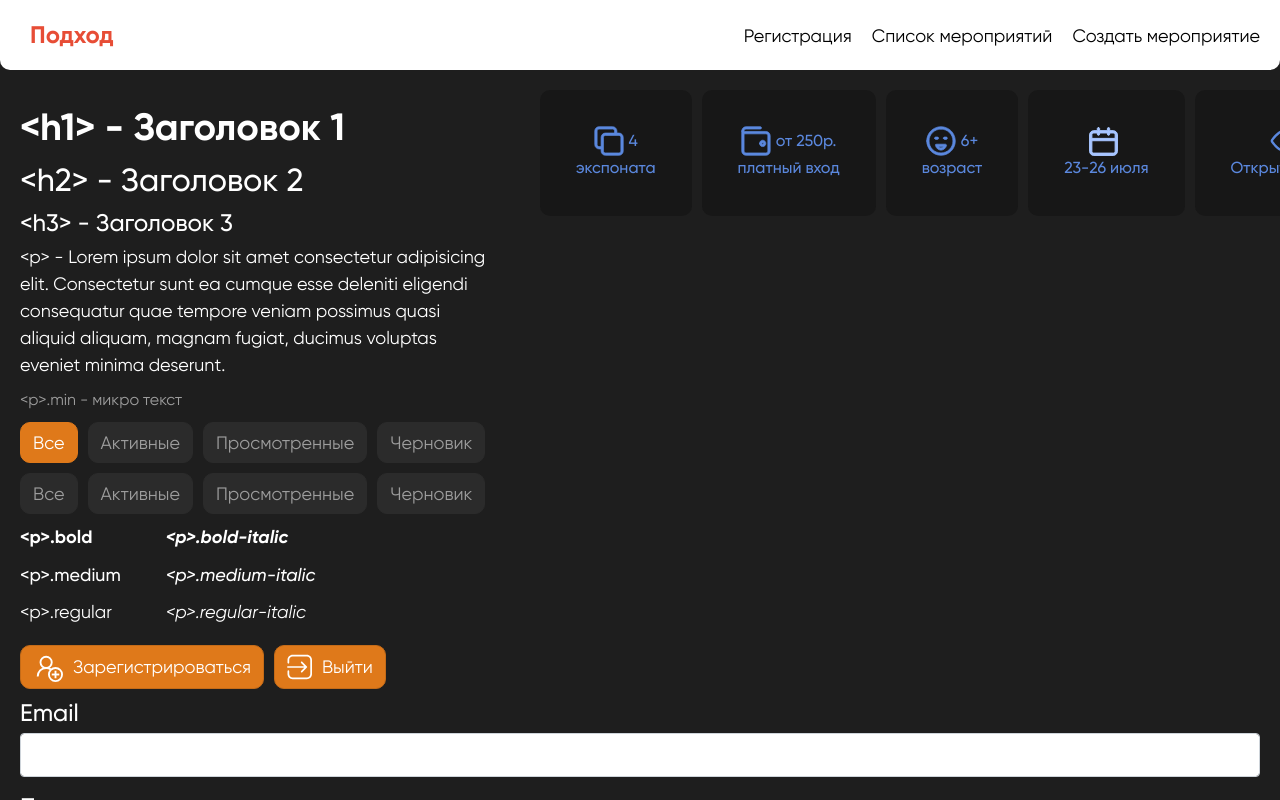
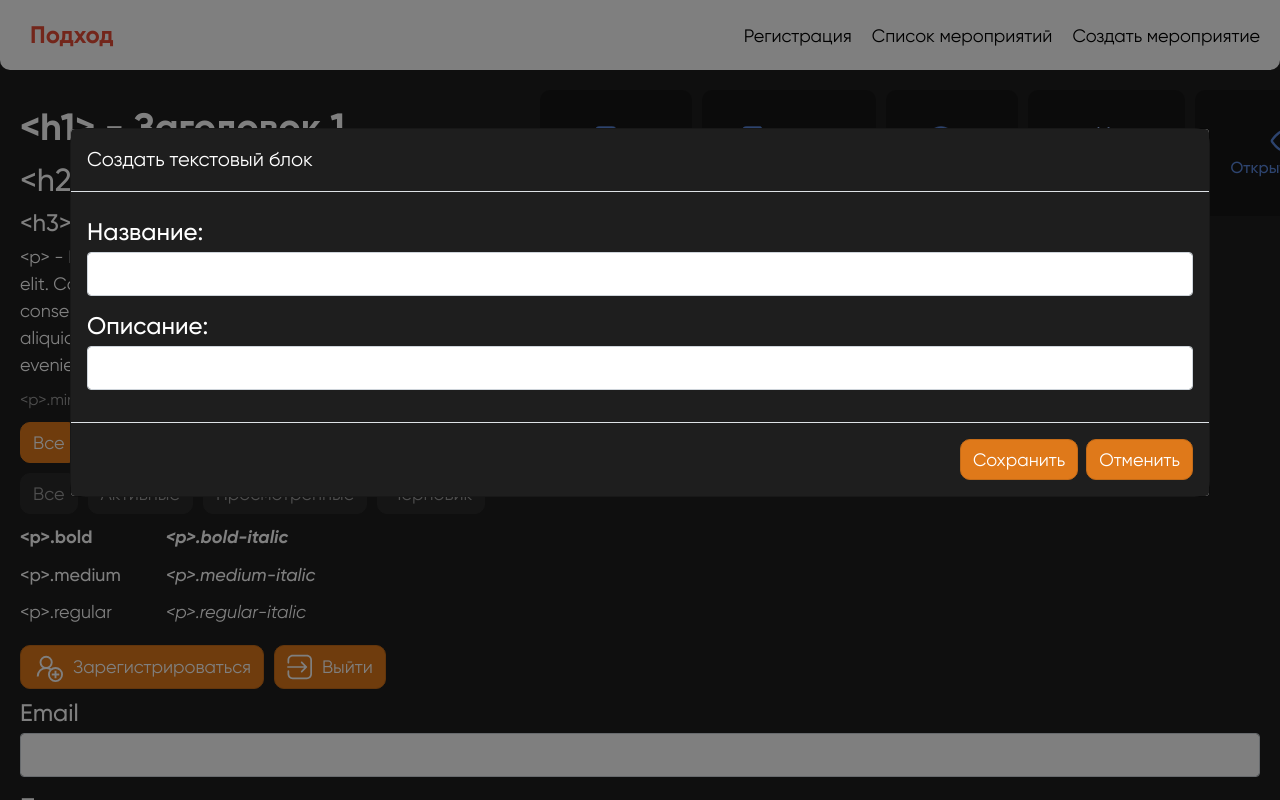
Before and after one commit to Anto-MSHK/podhod_front, a React (Create React App) app: page / in a window 1280 px wide. Shown: the top 800 px of the page. Built offline with nearby package versions, Linux system fonts and the light colour scheme.

Commit message:
TextBlock(вынести модалку оставить только форму)

```diff
--- a/src/App.tsx
+++ b/src/App.tsx
@@ -5,7 +5,7 @@ import { Layout } from "./layout/Layout";
 import Auth from "./pages/Auth/Auth";
 import { EventEdit } from "./pages/EventEdit/EventEdit";
 import { EventsList } from "./pages/EventsList/EventsList";
-import { TextBlock } from "./components/TextBlock/TextBlock";
+import { TextBlockForm } from "./components/TextBlockForm/TextBlockForm";
 
 function App() {
 	return (
@@ -17,7 +17,7 @@ function App() {
 				<Route element={<EventEdit />} path="/expo/"></Route>
 				<Route element={<EventEdit />} path="/expo/:id"></Route>
 				<Route element={<EventsList />} path="/event"></Route>
-				<Route element={<TextBlock buttonLabel={undefined} className={undefined}/>} path="/textblock"></Route>
+
 			</Routes>
 		</Layout>
 	);
--- a/src/app/services/BlockApi.ts
+++ b/src/app/services/BlockApi.ts
@@ -10,12 +10,17 @@ import {
 	CreateEventPayloadT,
 } from "../Types/EventsT";
 
-type ChapterT = {
-    title: string
+type BlockT = {
+	id?: string,
+    title: string,
+	type: string,
+	content: {
+		description: string,
+	}
 }
-type AddEventReqT = {
+type AddBlockReqT = {
     chapterId: string,
-    body: ChapterT
+    body: BlockT,
 }
 
 
@@ -28,7 +33,7 @@ export const blocksApi = createApi({
 	}),
 	endpoints: builder => ({
 
-		addBlock: builder.mutation<any, AddEventReqT>({
+		addBlock: builder.mutation<any, AddBlockReqT>({
 			query: ({chapterId, body}) => ({
 				url: `/${chapterId}/block`,
 				method: "POST",
@@ -38,4 +43,4 @@ export const blocksApi = createApi({
 	}),
 });
 
-const {useAddBlockMutation} = blocksApi
+export const {useAddBlockMutation} = blocksApi
--- a/src/components/TextBlock/TextBlock.tsx
+++ /dev/null
@@ -1,30 +0,0 @@
-import React, { useState } from 'react';
-import { Button, Modal, ModalHeader, ModalBody, ModalFooter } from 'reactstrap';
-import { Large } from '../../stories/Button.stories';
-
-export const TextBlock = (props: { buttonLabel: any; className: any; }) => {
-  const {
-    buttonLabel,
-    className
-  } = props;
-
-  const [modal, setModal] = useState(false);
-
-  const toggle = () => setModal(!modal);
-
-  return (
-    <div>
-      <Button color="danger" onClick={toggle}>Text</Button>
-      <Modal isOpen={modal} toggle={toggle} className={className}>
-        <ModalHeader toggle={toggle}></ModalHeader>
-        <ModalBody>
-         <input  style={{fontWeight: '600'}} type='text'/>
-        </ModalBody>
-        <ModalFooter>
-          <Button color="primary" onClick={toggle}>Добавить</Button>{' '}
-          <Button color="secondary" onClick={toggle}>Отмена</Button>
-        </ModalFooter>
-      </Modal>
-    </div>
-  );
-}
--- /dev/null
+++ b/src/components/TextBlockForm/TextBlockForm.tsx
@@ -0,0 +1,100 @@
+import React, { useState } from 'react';
+import { Modal, ModalHeader, ModalBody, ModalFooter } from 'reactstrap';
+import * as Yup from "yup";
+import { FormContainer } from '../Form/Form';
+import { CustomBtn } from '../CustomBtn/CustomBtn';
+import { FormInput } from '../Form/FormInput';
+import styles from './TextBlockForm.module.css'
+import { FormikConfig } from 'formik';
+import { useAddBlockMutation } from '../../app/services/BlockApi';
+
+type BlockFormType = {
+  title: string,
+  description: string,
+  type: string,
+}
+interface TextBlockFormI {
+  id: string
+}
+export const TextBlockForm: React.FC<TextBlockFormI> = ({id}) => {
+
+  const [modal, setModal] = useState(true);
+  const toggle = () => setModal(!modal);
+  const [addBlock] = useAddBlockMutation()
+  const formConfig: FormikConfig<BlockFormType> = {
+		initialValues: {
+      title: '',
+      description: '',
+      type: 'text',
+		},
+		onSubmit: (values, form) => {
+       addBlock({
+        chapterId: id,
+        body: {
+           title: values.title,
+           type: 'text',
+           content: {
+            description: values.description,
+           }
+        }
+      });
+		},
+	};
+
+	const schemaConfig: Yup.ObjectShape = {
+		title: Yup.string().required("Обязательное поле!"),
+	};
+
+
+
+  return (
+    <div>
+     <Modal
+				isOpen={true}
+				toggle={toggle}
+				size={"xl"}
+				contentClassName={styles.modalWrapper}
+				style={{
+					backgroundColor: "#1E1E1E",
+					color: "white",
+					borderRadius: 15,
+					marginTop: "10%",
+				}}
+				backdropClassName={styles.modalModal}
+			/* 	onClosed={() => {
+					setEditingExhibit(null);
+				}} */
+			>
+				<FormContainer schemaConfig={schemaConfig} formConfig={formConfig}>
+					{formik => (
+						<>
+							<ModalHeader
+								style={{ backgroundColor: "#1E1E1E", color: "white" }}
+							>
+								Создать текстовый блок
+							</ModalHeader>
+							<ModalBody
+								style={{ backgroundColor: "#1E1E1E ", color: "white" }}
+							>
+								<div>
+									<div>
+										<FormInput name="title" label="Название:" />
+                    <FormInput name="description" label="Описание:" />
+									</div>
+								</div>
+							</ModalBody>
+							<ModalFooter
+								style={{ backgroundColor: "#1E1E1E", color: "white" }}
+							>
+								<CustomBtn color="primary" type="submit">
+									Сохранить
+								</CustomBtn>
+								<CustomBtn onClick={toggle}>Отменить</CustomBtn>
+							</ModalFooter>
+						</>
+					)}
+				</FormContainer>
+			</Modal>
+    </div>
+  );
+}
--- a/src/pages/StylePage/StylePage.tsx
+++ b/src/pages/StylePage/StylePage.tsx
@@ -19,6 +19,7 @@ import { useFormik, FormikConfig } from "formik";
 import { CustomBtn } from "../../components/CustomBtn/CustomBtn";
 import { MyForm } from "./Test";
 import { InfoMessage } from "../../components/InfoMessage/InfoMessage";
+import { TextBlockForm } from "../../components/TextBlockForm/TextBlockForm";
 
 export const MainPage = () => {
 	const btnData = [
@@ -193,6 +194,7 @@ export const MainPage = () => {
 					"Лорем ипсум долор сит амет, цонсецтетуер адиписцинг елит. Аенеан вулпутате маурис ид аугуе, алияуам тинцидунт нулла ац, пеллентескуе сед маурис. Нам а цонгуе еуисмод елеифенд. Нулла рисус орнаре етим, егестас вел лигула. Сед егестас фелис а дуи, моллис ут рисус ат, моллис моллис рисус."
 				}
 			/>
+			<TextBlockForm id="56"/>
 		</div>
 	);
 };
```
Also changed, not shown: src/components/TextBlockForm/TextBlockForm.module.css (added).
